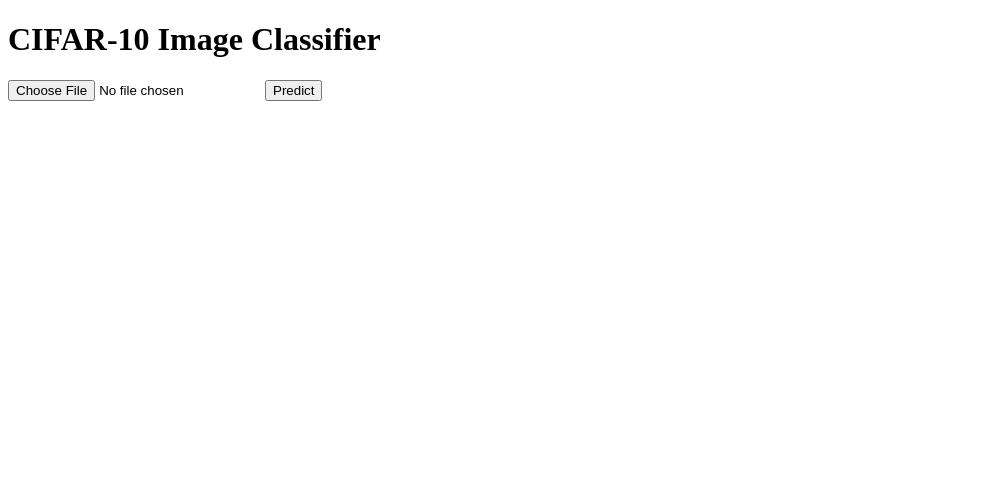
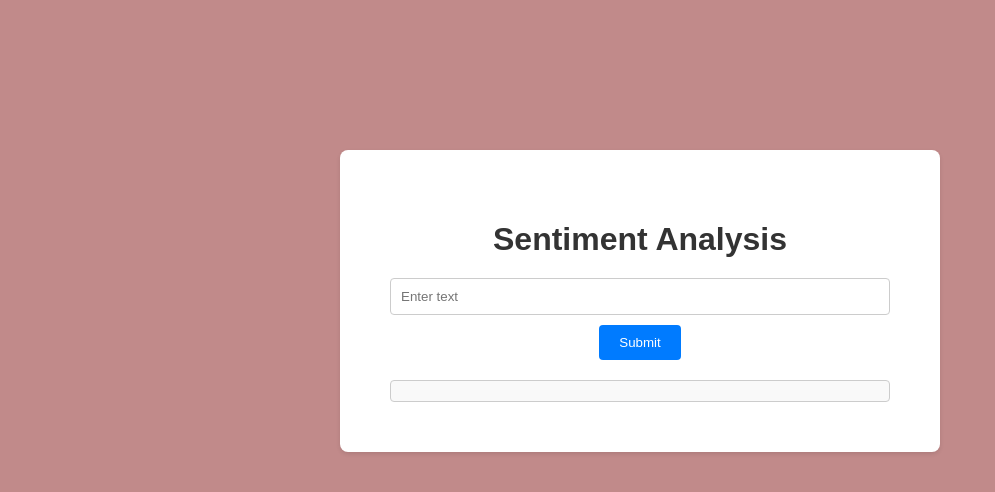
Before and after one commit to ruchithahoney/applied-ml-project, a Django app: page / in a window 1280 px wide. Shown: the top 492 px of the page, without its empty margins (0-995 px from the left). Run offline with Django 4.2, Linux system fonts and the light colour scheme.

Commit message:
update UI

```diff
--- a/app/app/wsgi.py
+++ b/app/app/wsgi.py
@@ -14,3 +14,5 @@ from django.core.wsgi import get_wsgi_application
 os.environ.setdefault("DJANGO_SETTINGS_MODULE", "app.settings")
 
 application = get_wsgi_application()
+
+app = application
--- a/app/sentiment_analysis/templates/index.html
+++ b/app/sentiment_analysis/templates/index.html
@@ -3,40 +3,90 @@
 <head>
 <meta charset="UTF-8">
 <meta name="viewport" content="width=device-width, initial-scale=1.0">
-    <title>CIFAR-10 Image Classifier</title>
+<title>Sentiment Analysis</title>
+<style>
+  body {
+    background-color: #c18a8a;
+    font-family: Arial, sans-serif;
+    text-align: center;
+    margin: 0;
+    padding: 0;
+  }
+  .container {
+    padding: 50px;
+    margin: 150px auto;
+    width: 500px;
+    background-color: #ffffff;
+    border-radius: 8px;
+    box-shadow: 0 2px 4px rgba(0, 0, 0, 0.1);
+  }
+  h1 {
+    margin-bottom: 20px;
+    color: #333333;
+  }
+  input[type="text"] {
+    width: 100%;
+    padding: 10px;
+    margin-bottom: 10px;
+    border: 1px solid #cccccc;
+    border-radius: 4px;
+    box-sizing: border-box;
+  }
+  button {
+    background-color: #007bff;
+    color: white;
+    border: none;
+    padding: 10px 20px;
+    border-radius: 4px;
+    cursor: pointer;
+  }
+  button:hover {
+    background-color: #0056b3;
+  }
+  #output {
+    margin-top: 20px;
+    padding: 10px;
+    border: 1px solid #cccccc;
+    border-radius: 4px;
+    background-color: #f9f9f9;
+  }
+</style>
 </head>
 <body>
-    <h1>CIFAR-10 Image Classifier</h1>
-    <input type="file" id="imageInput">
-    <button onclick="predictImage()">Predict</button>
-    <div id="predictionResult"></div>
+<div class="container">
+  <h1>Sentiment Analysis</h1>
+  <form id="sample-form">
+    <input type="text" id="input-box" placeholder="Enter text">
+    <button type="button" id="submit-button">Submit</button>
+  </form>
+  <div id="output"></div>
+</div>
+<script>
+  const submitButton = document.getElementById("submit-button");
+  const inputBox = document.getElementById("input-box");
+  const output = document.getElementById("output");
 
-    <script>
-        async function predictImage() {
-            const imageInput = document.getElementById('imageInput');
-            const predictionResult = document.getElementById('predictionResult');
+  submitButton.addEventListener("click", () => {
+    const inputValue = inputBox.value;
 
-            const file = imageInput.files[0];
-            const reader = new FileReader();
-
-            reader.onload = async function (event) {
-                const dataUrl = event.target.result;
-                const response = await fetch('/predict', {
+    // Make an AJAX call to the backend
+    fetch('/predict', {
       method: 'POST',
       headers: {
-                        'Content-Type': 'application/x-www-form-urlencoded',
+        'Content-Type': 'application/json',
       },
-                    body: new URLSearchParams({
-                        'data_url': dataUrl
+      body: JSON.stringify({ text: inputValue }),
     })
+    .then(response => response.json())
+    .then(data => {
+      // Display the result from the backend
+      output.innerHTML = `<p>Backend response: ${data.predicted_class}</p>`;
+    })
+    .catch(error => {
+      console.error('Error:', error);
+      output.innerHTML = '<p>An error occurred while fetching data from the backend.</p>';
     });
-
-                const result = await response.json();
-                predictionResult.innerHTML = `Predicted class: ${result.predicted_class}`;
-            };
-
-            reader.readAsDataURL(file);
-        }
+  });
 </script>
 </body>
 </html>
--- a/app/sentiment_analysis/views.py
+++ b/app/sentiment_analysis/views.py
@@ -40,4 +40,11 @@ def index(request):
 def predict(request):
     if request.method == 'POST':
         text = request.POST.get("text")
-        return JsonResponse({'predicted_class': predict_value(text)})
+        predicted_value = predict_value(text)
+        if predicted_value == 1:
+            answer = "POSITIVE"
+        elif predicted_value == 2:
+            answer = "NEUTRAL"
+        else:
+            answer = "NEGATIVE"
+        return JsonResponse({'predicted_class': answer})
```
Lines whose indentation alone changed are shown as unchanged.
